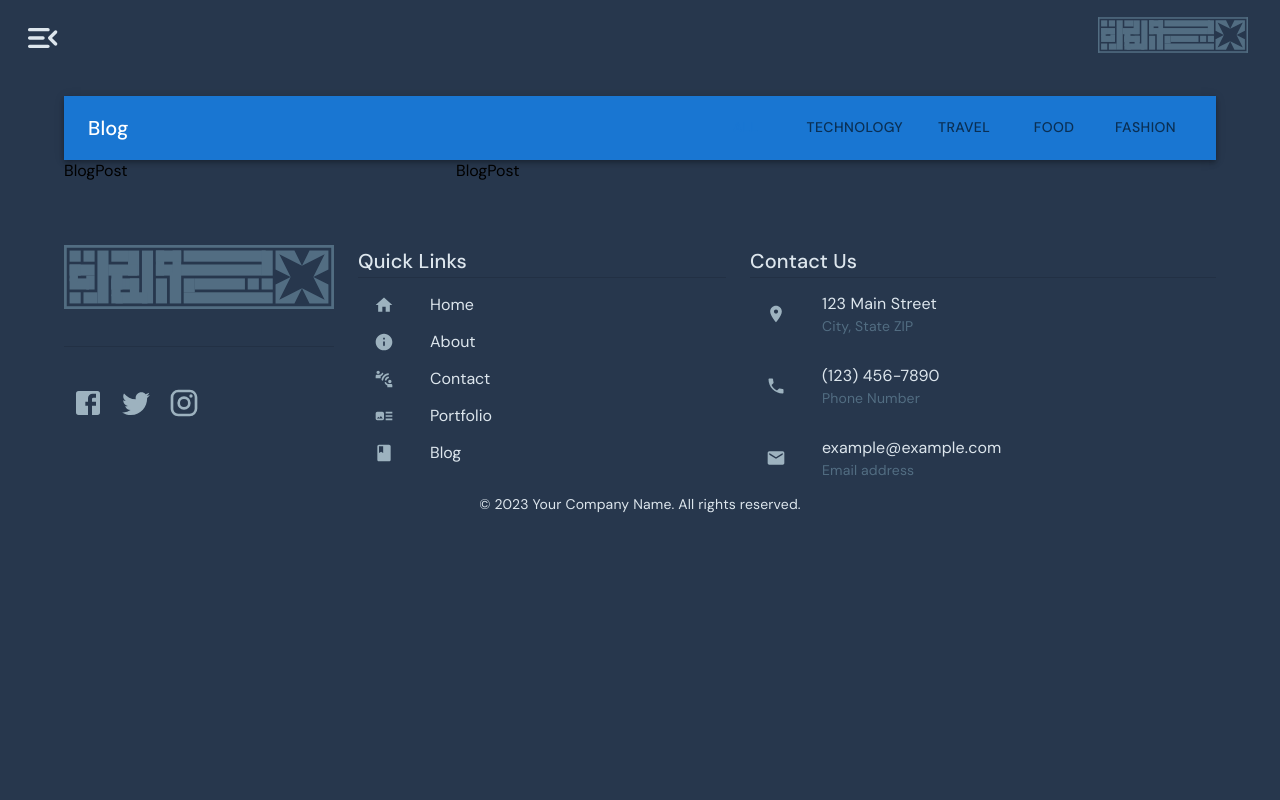
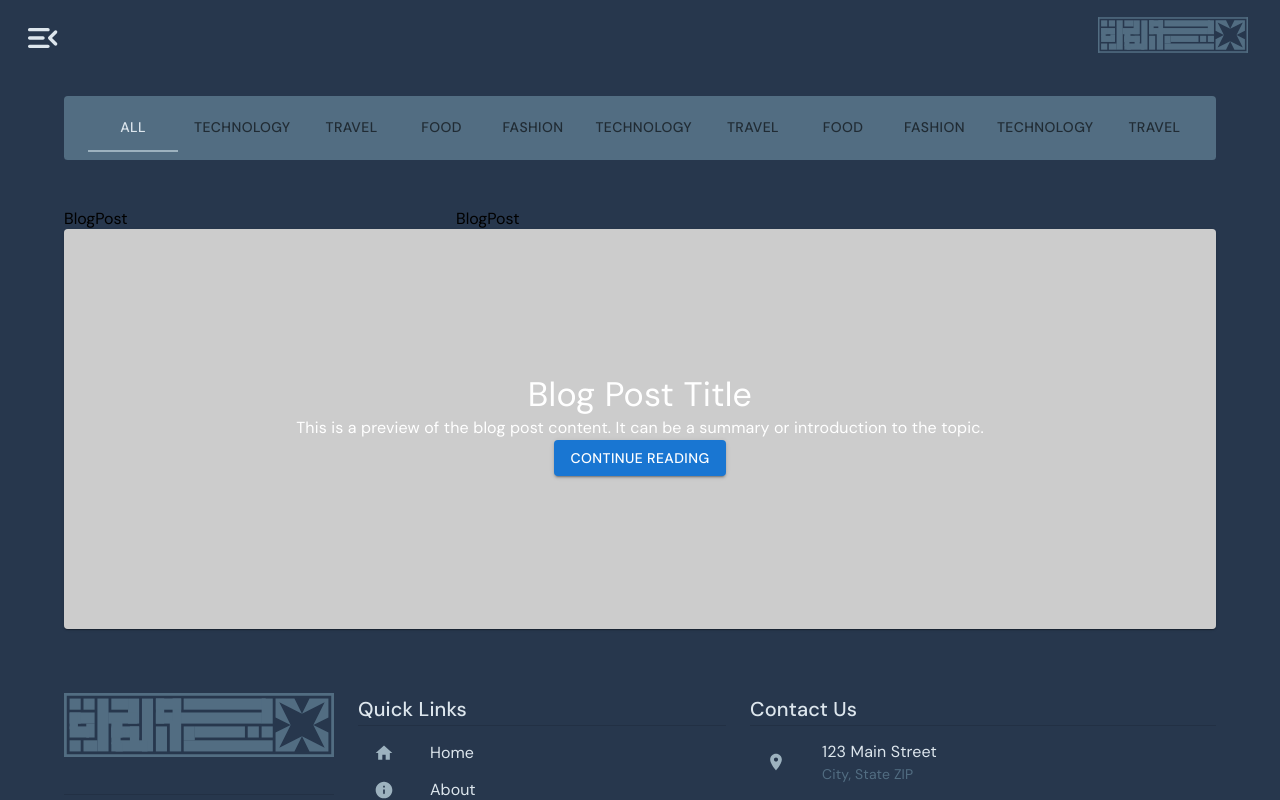
Before and after one commit to psychoea7/galaxy-whale-react-app, a React (Create React App) app: page /blog in a window 1280 px wide. Shown: the top 800 px of the page. Built offline with nearby package versions, Linux system fonts and the light colour scheme; grey boxes are pictures that could not be loaded.

Commit message:
completed blog categories

```diff
--- a/src/Screens/BlogScreen.css
+++ b/src/Screens/BlogScreen.css
@@ -1,3 +1,70 @@
 .blogScreen__container {
-    margin-top: 6rem;
+  margin-top: 6rem;
 }
+
+.blogScreen__tab.Mui-selected {
+    border-bottom: none !important; /* Remove the border */
+    /* Add any other styles you want for the selected tab */
+  }
+
+.Mui-selected {
+  color: var(--clr-white) !important;
+}
+
+.blogScreen__appBar {
+  background-color: var(--clr-light-blue) !important;
+  border-radius: 0.3vw !important;
+  margin-bottom: 3rem;
+}
+/* Parent container for most-watched section */
+.most-watched {
+    position: relative; /* Ensure proper positioning context */
+    width: 100%; /* Adjust the width as needed */
+    height: 400px; /* Adjust the height as needed */
+  }
+
+/* Overlay for most-watched blog section */
+.dark-overlay {
+    position: absolute;
+    top: 0;
+    left: 0;
+    width: 100%;
+    height: 100%;
+    background-color: rgba(0, 0, 0, 0.2); /* Adjust the opacity as needed */
+    display: flex;
+    flex-direction: column;
+    justify-content: center;
+    align-items: center;
+    text-align: center;
+    padding: 20px; /* Adjust the padding as needed */
+    color: #fff; /* Text color for the overlay */
+  }
+
+  /* Style for the blog post title */
+  .post-title {
+    font-size: 24px;
+    font-weight: bold;
+    margin-bottom: 10px; /* Adjust the margin as needed */
+  }
+
+  /* Style for the preview text */
+  .preview-text {
+    font-size: 16px;
+    margin-bottom: 20px; /* Adjust the margin as needed */
+  }
+
+  /* Style for the "Continue Reading" button */
+  .continue-reading {
+    background-color: #007bff; /* Button background color */
+    color: #fff; /* Button text color */
+    text-decoration: none; /* Remove underlines from links */
+    padding: 10px 20px; /* Adjust the padding as needed */
+    border: none;
+    border-radius: 5px;
+    transition: background-color 0.3s ease; /* Smooth transition for hover effect */
+
+    /* Hover effect */
+    &:hover {
+      background-color: #0056b3; /* Change the background color on hover */
+    }
+  }
--- a/src/Screens/BlogScreen.js
+++ b/src/Screens/BlogScreen.js
@@ -10,10 +10,13 @@ import {
   Toolbar,
   Tabs,
   Tab,
+  useScrollTrigger,
+  Box,
+  Button,
 } from "@mui/material";
 import Sidebar from "../components/Sidebar";
 import Footer from "../components/Footer";
-import BlogPost from "../components/BlogPost"; // Import your BlogPost component
+import BlogPost from "../components/BlogPost";
 import "./BlogScreen.css";
 
 const blogPosts = [
@@ -30,11 +33,34 @@ const blogPosts = [
   // Add more blog posts as needed
 ];
 
+function ElevationScroll({ children }) {
+  const trigger = useScrollTrigger({
+    disableHysteresis: true,
+    threshold: 0,
+  });
+
+  return React.cloneElement(children, {
+    elevation: trigger ? 4 : 0,
+  });
+}
+
 function BlogScreen() {
-  const [selectedCategory, setSelectedCategory] = useState(0); // Default selected category index
-
-  // Define your blog categories here
-  const blogCategories = ["All", "Technology", "Travel", "Food", "Fashion"];
+  const [selectedCategory, setSelectedCategory] = useState(0);
+  const blogCategories = [
+    "All",
+    "Technology",
+    "Travel",
+    "Food",
+    "Fashion",
+    "Technology",
+    "Travel",
+    "Food",
+    "Fashion",
+    "Technology",
+    "Travel",
+    "Food",
+    "Fashion",
+  ];
 
   const handleCategoryChange = (event, newValue) => {
     setSelectedCategory(newValue);
@@ -44,11 +70,12 @@ function BlogScreen() {
     <div className="blogScreen__container">
       <Sidebar />
       <Container>
-      <AppBar position="static">
+        <ElevationScroll>
+          <AppBar className="blogScreen__appBar" position="static">
             <Toolbar>
-          <Typography variant="h6" component="div" sx={{ flexGrow: 1 }}>
+              {/* <Typography variant="h6" component="div" sx={{ flexGrow: 1 }}>
                 Blog
-          </Typography>
+              </Typography> */}
               <Tabs
                 value={selectedCategory}
                 onChange={handleCategoryChange}
@@ -56,13 +83,22 @@ function BlogScreen() {
                 textColor="primary"
                 variant="scrollable"
                 scrollButtons="auto"
+                TabIndicatorProps={{
+                  style: { backgroundColor: "var(--clr-super-light-blue)" }, // Hide the indicator
+                }}
               >
                 {blogCategories.map((category, index) => (
-              <Tab label={category} key={index} />
+                  <Tab
+                    label={category}
+                    key={index}
+                    className="blogScreen__tab"
+                  />
                 ))}
               </Tabs>
             </Toolbar>
           </AppBar>
+        </ElevationScroll>
+
         <Grid container spacing={3}>
           {blogPosts.map((post, index) => (
             <Grid item xs={12} sm={6} md={4} key={index}>
@@ -74,6 +110,37 @@ function BlogScreen() {
             </Grid>
           ))}
         </Grid>
+
+        {/* New section for most-watched blog post */}
+        <Card className="most-watched">
+          <div
+            className="most-watched__image"
+            style={{
+              backgroundImage: `url('path-to-your-image.jpg')`,
+            }}
+          >
+            <Box className="dark-overlay">
+              <CardContent className="post-content">
+                <Typography variant="h4" className="post-title">
+                  Blog Post Title
+                </Typography>
+                <Typography variant="body1" className="preview-text">
+                  This is a preview of the blog post content. It can be a
+                  summary or introduction to the topic.
+                </Typography>
+                <Button
+                  variant="contained"
+                  color="primary"
+                  href="/full-blog-post"
+                  className="continue-reading"
+                >
+                  Continue Reading
+                </Button>
+              </CardContent>
+            </Box>
+          </div>
+        </Card>
+        {/* End of most-watched blog post section */}
       </Container>
 
       <Footer />
```
Lines whose indentation alone changed are shown as unchanged.
